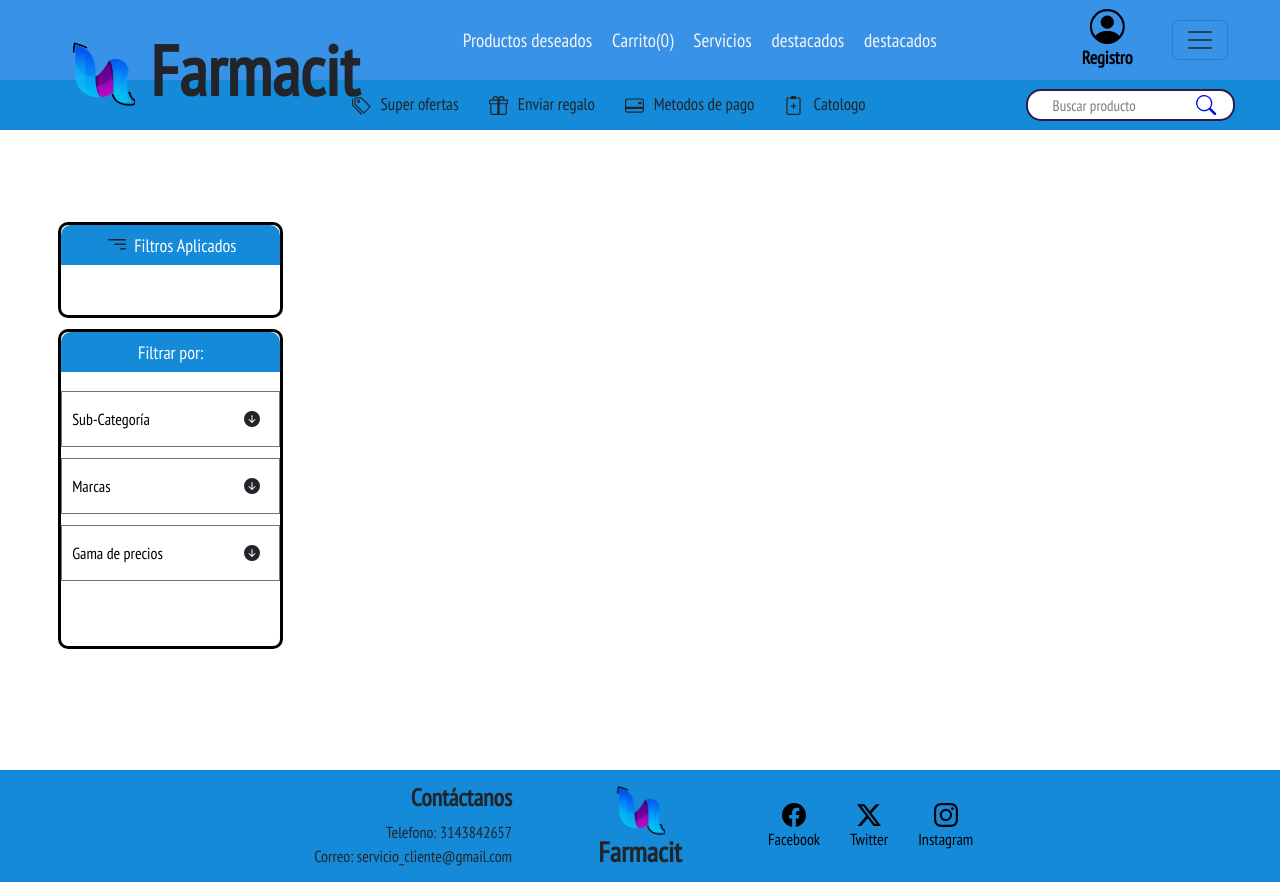
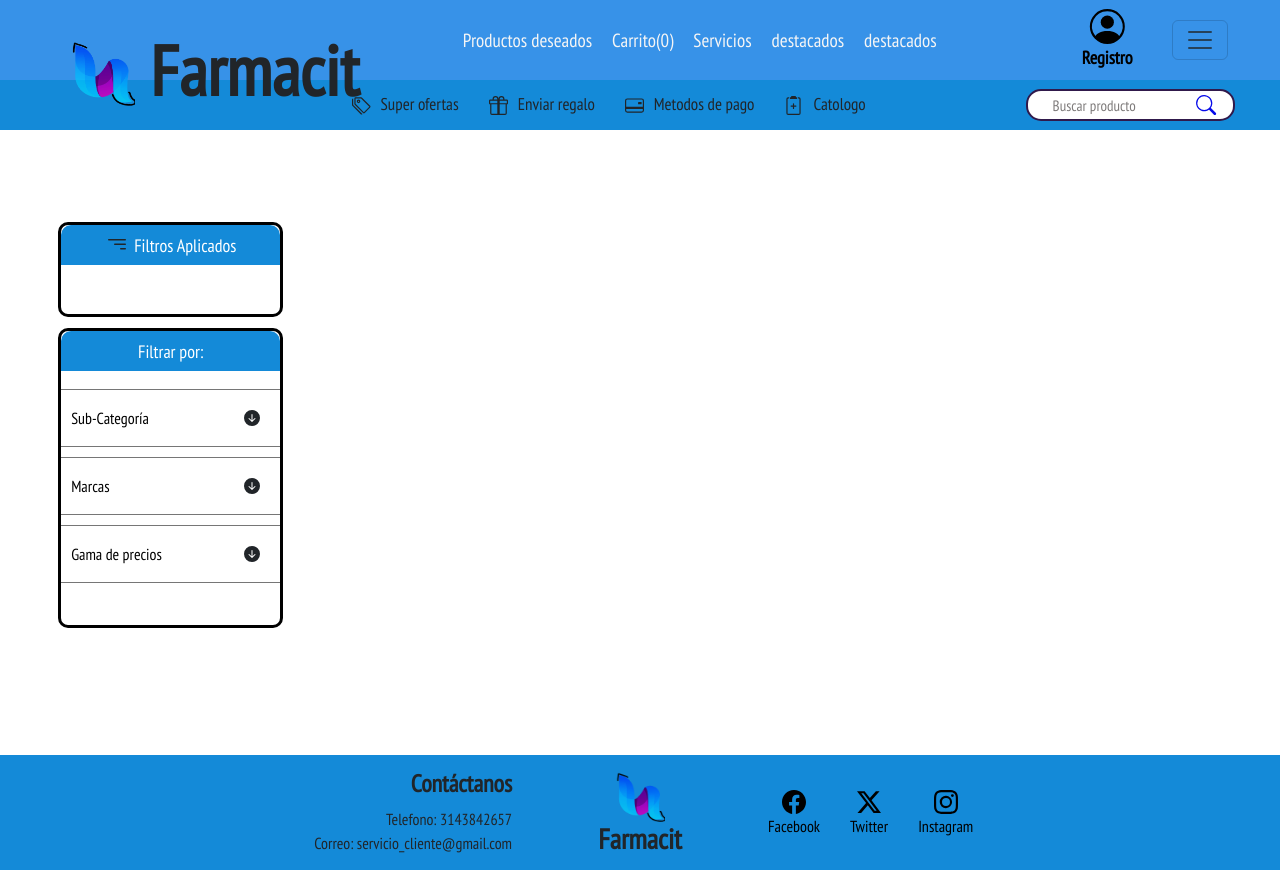
Before and after one commit to JefersonLeandro/Farmacit, a Flask app: a page that uses app/templates/index.html in a window 1280 px wide. Run offline with Flask 2, Linux system fonts and the light colour scheme; data that the repository does not hold is empty; some libraries are stand-ins or nearby versions.

Commit message:
responsive de inicion de vhs a pxs

```diff
--- a/app/static/styles/style.css
+++ b/app/static/styles/style.css
@@ -255,7 +255,8 @@ p {
 
  #barraLateralG{
     width: 22%;
-    height: 80vh;
+    /* height: 80vh; */
+    height: 625px;
 
 
 
@@ -276,7 +277,7 @@ aside{
     flex-direction: column;
     gap:10px;
     align-items: center;
-    height: 80vh;
+    height: 619px;
 
 }
 #barraL1{
@@ -284,7 +285,7 @@ aside{
     border: 3px solid black;
     border-radius: 10px;
     width: 80%;
-    height: 12vh;
+    height: 95px;
     position: relative;
     top: 92px;
     left: 30px;
@@ -322,7 +322,8 @@ aside{
     border: 3px solid black;
     border-radius: 10px;
     width: 80%;
-    height: 40vh;
+    height: 300px;
+    background-color: re;
     position: relative;
     top: 93px;
     left: 30px;
@@ -339,9 +340,11 @@ aside{
 
 
     width: 100%;
-    height: 7vh;
+    height: 58px;
     background: transparent;
     outline: 0;
+    border-left: 0;
+    border-right: 0;
     padding-left: 10px;
     appearance: none;
 	-webkit-appearance: none;
@@ -375,28 +378,27 @@ aside{
     position: relative;
     gap: 10px;
     top: 18px;
-    height: 24vh;
+    height: 190px;
 }
 
 .divSeccion{
     width: 100%;
-    height: 40vh;
+    height: 308px;
     display: flex;
     flex-direction: row;
     justify-content: center;
     align-items: center;
     gap: 20px;
+
 }
 
 #seccionP{
-
     width: 100%;
     display: grid;
     grid-template: 2tf;
     grid-template-columns: 1fr 1fr 1fr 1fr;
     overflow-y: scroll;
-    max-height: 79vh;
-
+    max-height: 615px;
 }
 
 .cajas{
@@ -520,7 +522,7 @@ aside{
     display: flex;
     background:  #148ad8;
     justify-content: center;
-    height: 14vh;
+    height: 115px;
 
 
 }
@@ -569,7 +571,6 @@ aside{
 
     display: flex;
     flex-direction: row;
-    position: relative;
     gap: 30px;
 
 
```
Also changed, not shown: other parts of app/static/styles/style.css (+15 -16 lines).
